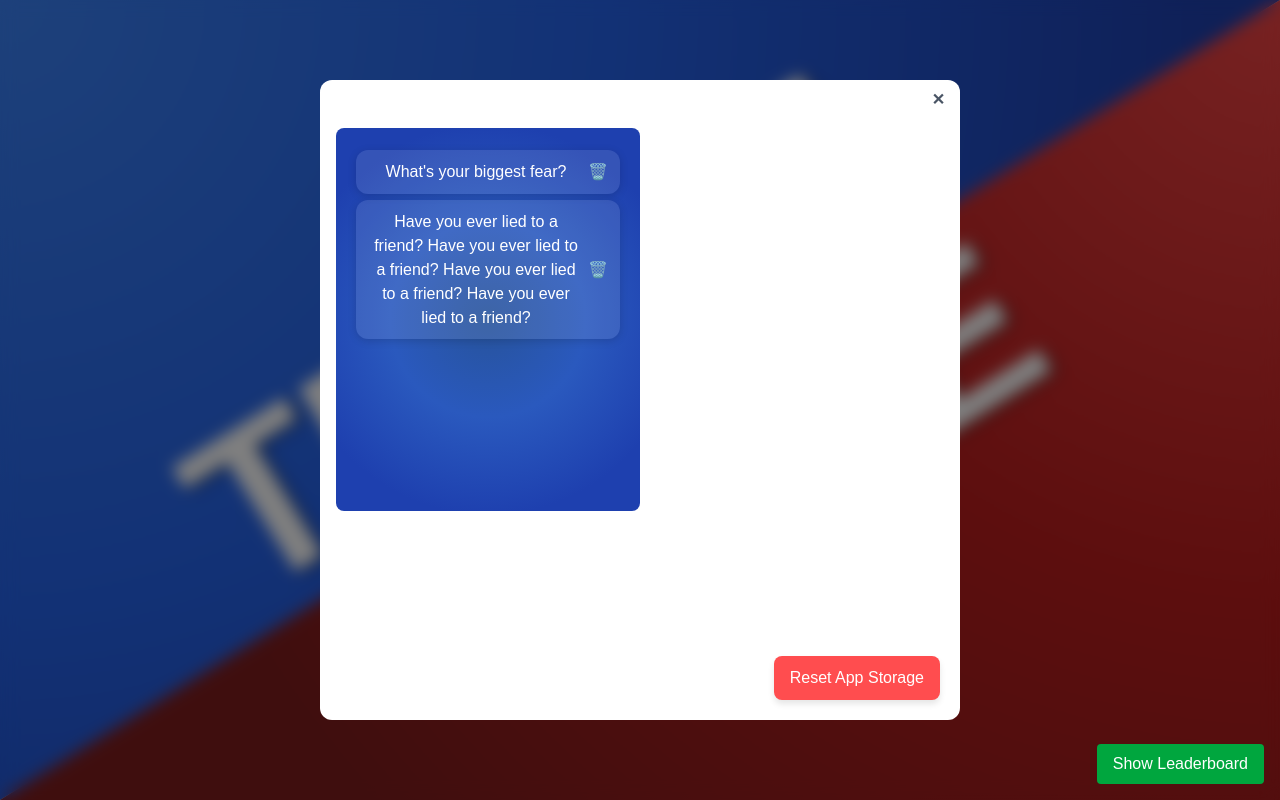
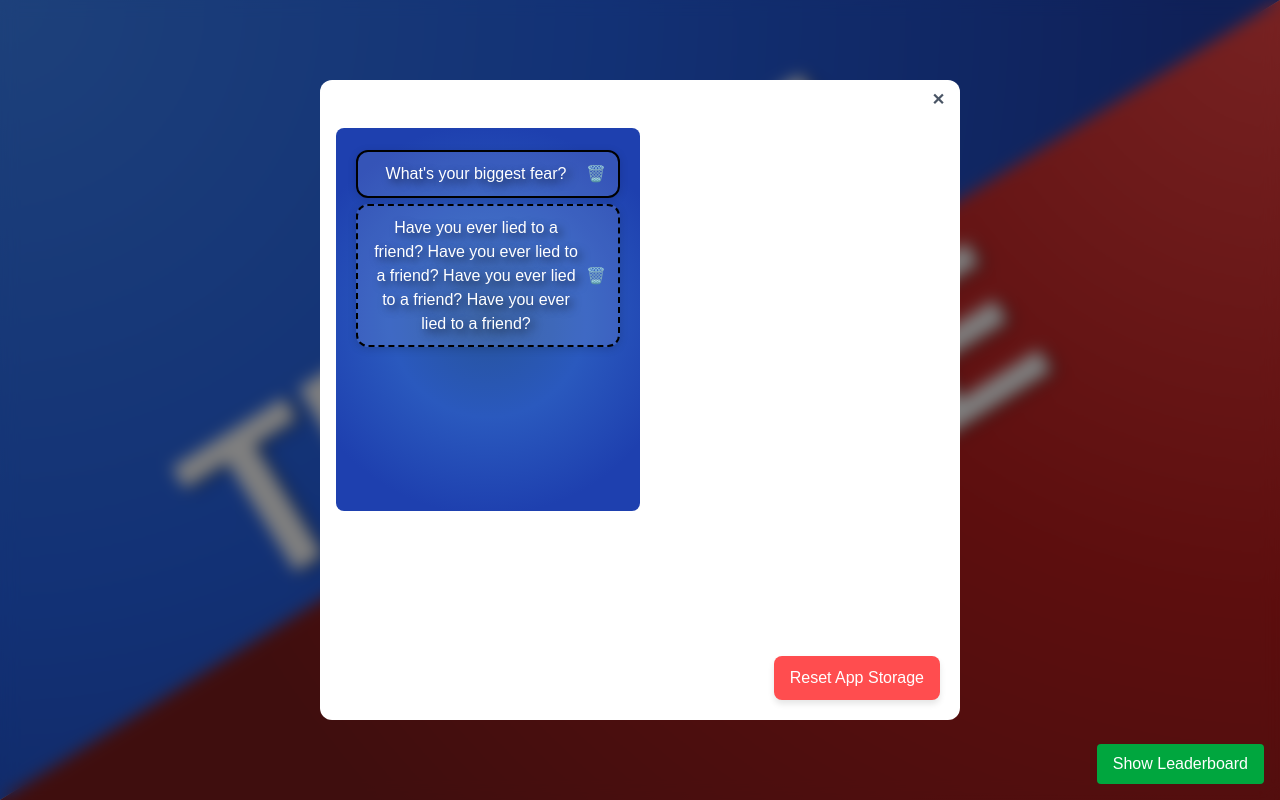
Before and after one commit to LucasMare/truth-or-dare, a Next.js app: page / in a window 1280 px wide. Both pictures are taken after a click on the button "+ Edit Prompts". Built offline with nearby package versions, Linux system fonts and the light colour scheme.

Commit message:
Implemented visualization for UsedState inside EditPrompts menu and also made default prompts start as one used and one unused.

```diff
--- a/app/components/EditPrompts/PromptsLists.tsx
+++ b/app/components/EditPrompts/PromptsLists.tsx
@@ -56,7 +56,7 @@ export const PromptsListsProvider = ({ children }: { children: ReactNode }) => {
           {
             text:
               "Have you ever lied to a friend? Have you ever lied to a friend? Have you ever lied to a friend? Have you ever lied to a friend?",
-            used: false,
+            used: true,
           },
         ]);
       }
@@ -67,7 +67,7 @@ export const PromptsListsProvider = ({ children }: { children: ReactNode }) => {
         {
           text:
             "Have you ever lied to a friend? Have you ever lied to a friend? Have you ever lied to a friend? Have you ever lied to a friend?",
-          used: false,
+          used: true,
         },
       ]);
     }
--- a/app/components/EditPrompts/TruthsPromptsTable.tsx
+++ b/app/components/EditPrompts/TruthsPromptsTable.tsx
@@ -76,6 +76,10 @@ export default function TruthsPromptsTable({ children }: PromptsTableProps) {
                   justifyContent: "center",
                   opacity: isHovered ? 0.6 : 1,
                   transition: "opacity 0.2s ease",
+                  textShadow: "4px 4px 8px rgba(0, 0, 0, 0.6)", // adds a subtle drop shadow
+                  borderWidth: "2px",
+                  borderColor: "black",
+                  borderStyle: truth.used ? "dashed" : "solid",
                 }}
               >
                 {truth.text}
```
Lines whose indentation alone changed are shown as unchanged.
